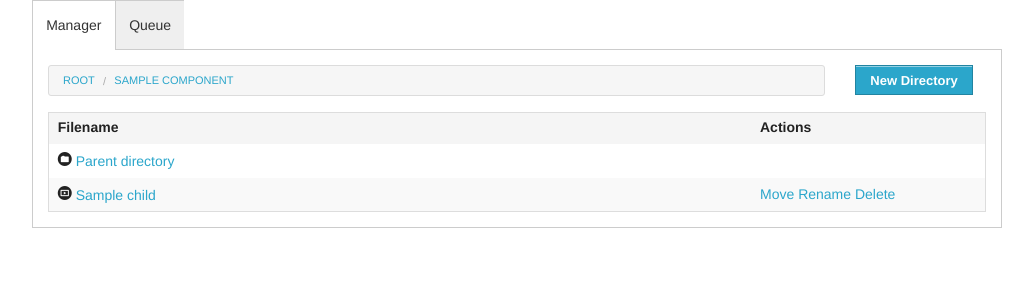
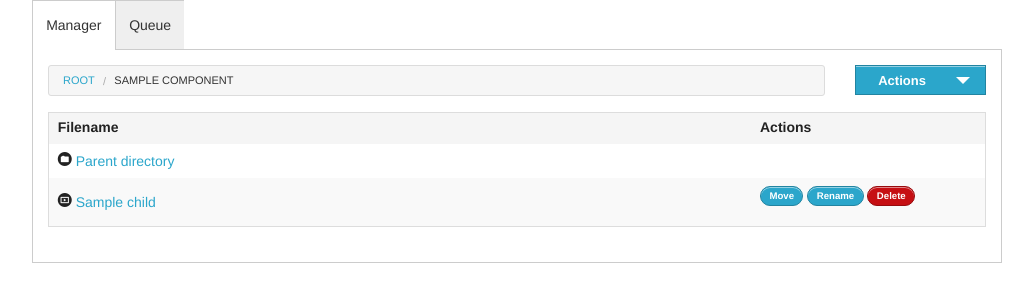
Before and after one commit to rugginoso/django-transcodeandstream, a Django app: template transcodeandstream/templates/transcodeandstream/show_directory.html in a window 1280 px wide. Shown: the top 302 px of the page, without its empty margins (123-1156 px from the left). Run offline with Django 3.2, Linux system fonts and the light colour scheme; the template is opened without the code that fills it: most values are stand-ins (such as "Sample title", 1, 10 or a date in 2020); some libraries are stand-ins or nearby versions.

Commit message:
GUI enhancements.

```diff
--- a/transcodeandstream/templates/transcodeandstream/show_directory.html
+++ b/transcodeandstream/templates/transcodeandstream/show_directory.html
@@ -11,20 +11,23 @@
                 <nav class="breadcrumbs">
                     <a href="{% url 'filesystem-operation' %}">Root</a>
                     {% for component in path_components %}
-                        <a href="{% url 'filesystem-operation' path=component.path %}">{{ component.name }}</a>
+                        <a {% if forloop.last %}class="current"{% endif %} href="{% url 'filesystem-operation' path=component.path %}">{{ component.name }}</a>
                     {% endfor %}
                 </nav>
             </div>
             <div class="large-2 columns">
-                <ul class="button-group">
-                  <li><a id="new-directory-button" href="#" class="small button">New Directory</a></li>
+                <a class="small dropdown button expand" href="#" data-dropdown="actions">Actions</a>
+                <ul id="actions" class="f-dropdown" data-dropdown-content>
+                    <li><a id="new-directory-button" href="#"><i class="foundicon-plus"></i> New Directory</a></li>
                 </ul>
             </div>
         </div>
+        <div class="row">
+            <div class="large-12 columns">
                 <table class="large-12">
                     <thead>
-                <th class="large-19">Filename</th>
-                <th class="large-3">Actions</th>
+                        <th class="large-9">Filename</th>
+                        <th class="small-3">Actions</th>
                     </thead>
                     <tbody>
                         <tr>
@@ -44,14 +47,16 @@
                                 {% endif %}
                             </td>
                             <td>
-                        <a class="move-button" href="{% url 'filesystem-operation' path=child.path %}?action=move">Move</a>
-                        <a class="rename-button" href="{% url 'filesystem-operation' path=child.path %}?action=rename">Rename</a>
-                        <a class="delete-button" href="{% url 'filesystem-operation' path=child.path %}?action=remove">Delete</a>
+                                <a class="move-button tiny button round" href="{% url 'filesystem-operation' path=child.path %}?action=move">Move</a>
+                                <a class="rename-button tiny button round" href="{% url 'filesystem-operation' path=child.path %}?action=rename">Rename</a>
+                                <a class="delete-button tiny alert button round" href="{% url 'filesystem-operation' path=child.path %}?action=remove">Delete</a>
                             </td>
                         </tr>
                         {% endfor %}
                     </tbody>
                 </table>
+            </div>
+        </div>
     </div>
 </section>
 <section>
--- a/transcodeandstream/views.py
+++ b/transcodeandstream/views.py
@@ -71,7 +71,10 @@ def show_video(request, node):
     if node is None or node.is_dir():
         return HttpResponse(status=400)
     else:
-        context = {'video': node}
+        context = {
+            'video': node,
+            'path_components': node.path_components() if node else None,
+        }
         return render_to_response('transcodeandstream/show_video.html', context_instance=RequestContext(request, context))
 
 
```
Also changed, not shown: transcodeandstream/templates/transcodeandstream/show_video.html (+10 -6 lines). Lines whose indentation alone changed are shown as unchanged.
